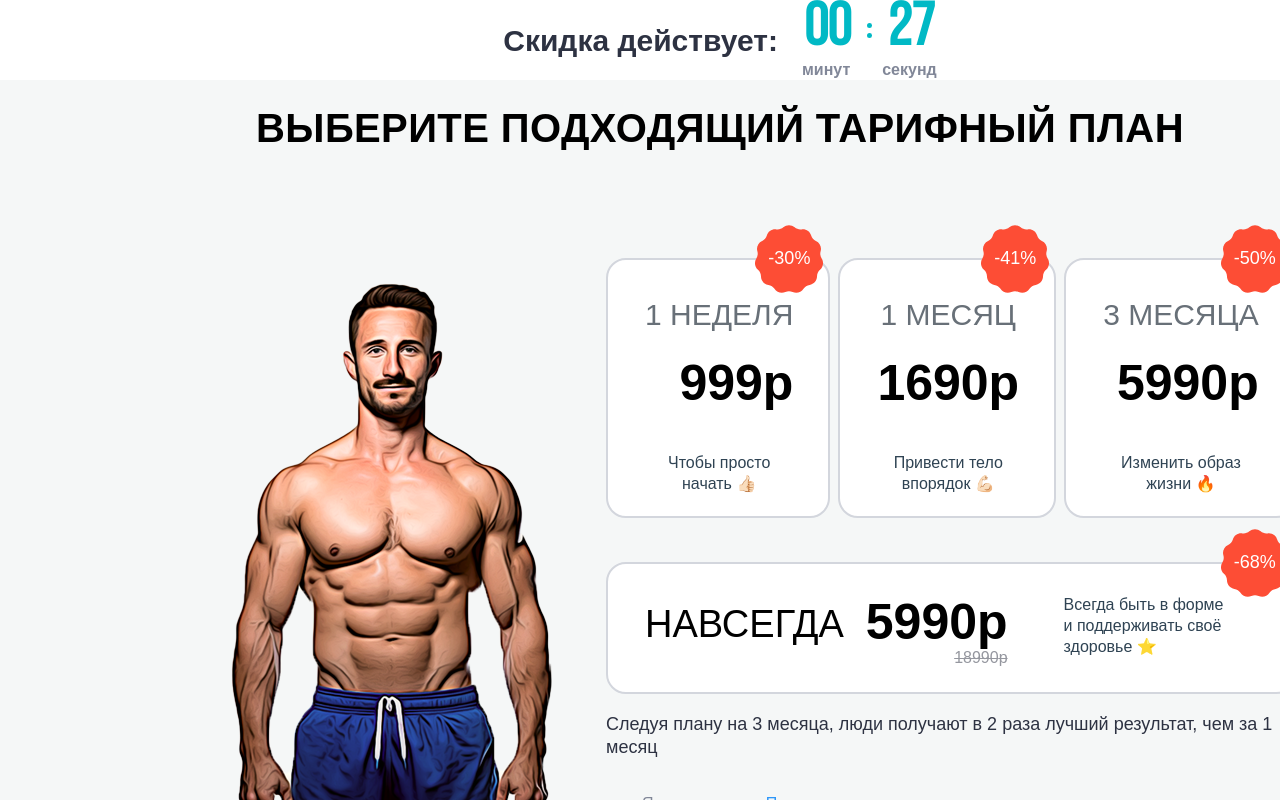
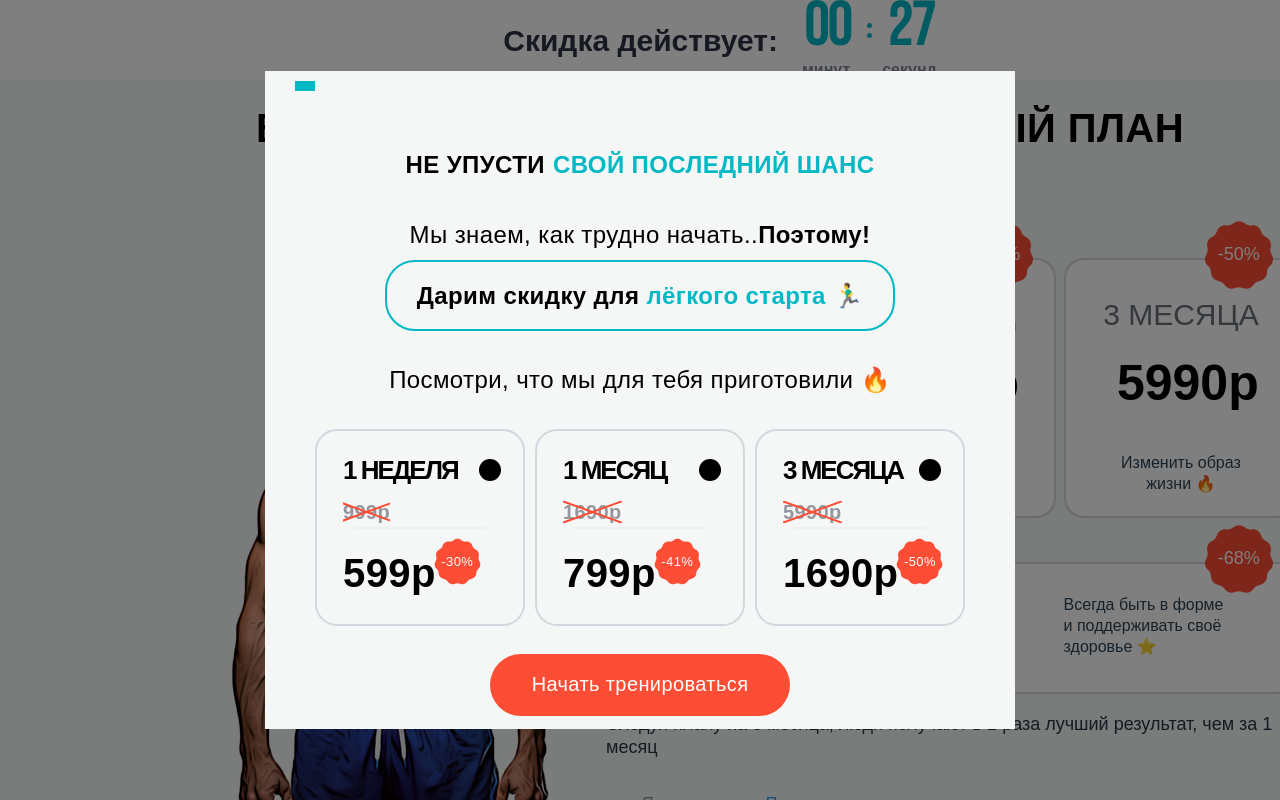
Before and after one commit to LenaRybinskova/sale_timer, a Next.js app: page / in a window 1280 px wide. Shown: the top 800 px of the page. Built offline with nearby package versions, Linux system fonts and the light colour scheme.

Commit message:
fix layout

```diff
--- a/public/assets/icons/SaleLabelSVG.tsx
+++ b/public/assets/icons/SaleLabelSVG.tsx
@@ -1,7 +1,7 @@
 import {Ref, SVGProps, forwardRef, memo} from 'react';
 
 const SaleLabelSVG = (props: SVGProps<SVGSVGElement>, ref: Ref<SVGSVGElement>) => (
-    <svg width="70" height="70" viewBox="0 0 66 65" fill="none" xmlns="http://www.w3.org/2000/svg">
+    <svg width="70" height="70" viewBox="0 0 66 65" fill="none" xmlns="http://www.w3.org/2000/svg" {...props}>
         <path d="M27.6432 2.66458C30.7139 -0.00930882 35.2861 -0.00930858 38.3568 2.66458C40.1516 4.22742 42.5393 4.92854 44.8941 4.58412C48.923 3.99484 52.7694 6.46677 53.907 10.3763C54.5719 12.6614 56.2016 14.5421 58.3688 15.5255C62.0766 17.2079 63.976 21.367 62.8194 25.2709C62.1433 27.5527 62.4975 30.016 63.789 32.0149C65.9987 35.4349 65.348 39.9606 62.2643 42.6195C60.4619 44.1735 59.4281 46.4372 59.4339 48.8171C59.4439 52.8888 56.4497 56.3442 52.418 56.9139C50.0616 57.2468 47.9681 58.5923 46.6863 60.5974C44.4933 64.0281 40.1063 65.3163 36.4067 63.6158C34.2443 62.6219 31.7557 62.6219 29.5933 63.6158C25.8937 65.3163 21.5067 64.0281 19.3137 60.5974C18.0319 58.5923 15.9384 57.2468 13.582 56.9139C9.55031 56.3442 6.55615 52.8888 6.56606 48.8171C6.57186 46.4372 5.53806 44.1735 3.7357 42.6195C0.652027 39.9606 0.00133204 35.4349 2.211 32.0149C3.50251 30.016 3.85668 27.5527 3.18064 25.2709C2.02399 21.367 3.92336 17.2079 7.63123 15.5255C9.79841 14.5421 11.4281 12.6614 12.093 10.3763C13.2306 6.46677 17.077 3.99484 21.1059 4.58412C23.4607 4.92854 25.8484 4.22742 27.6432 2.66458Z" fill="#FD4D35"/>
     </svg>
 
--- a/src/app/globals.css
+++ b/src/app/globals.css
@@ -69,7 +69,9 @@
     --color-text-third:#687078;
     --color-text-muted:#95979f;
     --color-text-price:#2f4353;
-    --color-text-privacy:#2d97f9;;
+    --color-text-privacy:#2d97f9;
+    --color-br:#e7eaf1;;
+
 
     --color-border: #d3d6dd;
 
@@ -98,6 +100,7 @@
     --color-opacity:var(--color-opacity);
 
     --color-border:var(--color-border);
+    --color-br:var( --color-br);
 
     --font-family-first: var(--font-first);
     --font-family-second: var(--font-second);
--- a/src/app/page.tsx
+++ b/src/app/page.tsx
@@ -23,7 +23,7 @@ console.log("Home данные слайсов:",MonthlyTariffs )
         <>
             <Main/>
 
-            <Portal isOpen={isOpenModal} onClose={() => setIsOpenModal(false)} backdropClass="bg-black/50">
+            <Portal isOpen={true} onClose={() => setIsOpenModal(false)} backdropClass="bg-black/50">
                 <Popup items={MonthlyTariffs}/>
             </Portal>
         </>
--- a/src/common/components/Item.tsx
+++ b/src/common/components/Item.tsx
@@ -61,9 +61,9 @@ export default function Item({
 
             <span className={`color-text-price block  w-full font-medium text-base leading-[130%] text-text-price ${variant === 'horizontally' ? 'text-left' : 'text-center'}`}>{text}</span>
 
-            <div className={'absolute -top-9 right-1 flex items-center justify-center'}>
+            <div className={'absolute top-[-40px] right-[20px] flex items-center justify-center'}>
                 <div className={'relative'}>
-                <SaleLabelSVG className={'w-12 h-12'}/>
+                <SaleLabelSVG className="w-[70px] h-[70x]"/>
                     <div className={'absolute top-1/2 left-1/2 transform -translate-x-1/2 -translate-y-1/2 text-white font-bold text-sm font-medium text-[18px] leading-[130%]'}>
                         -{discountPercentage}%
                     </div>
--- a/src/common/components/ItemDiscount.tsx
+++ b/src/common/components/ItemDiscount.tsx
@@ -4,82 +4,49 @@ import SaleLabelSVG from '../../../public/assets/icons/SaleLabelSVG';
 type Ptops = {
     className?: string
     selected?: boolean;
-
     name?: string
     discountMinPrice?: number
     discountPercentage?: number
     price?: number
     text?: string
-
 }
 
-export default function ItemDiscount({
-                                         className,
-                                         selected = false,
-                                         name,
-                                         discountMinPrice,
-                                         discountPercentage,
-                                         price
-                                     }: Ptops) {
+export default function ItemDiscount({className, selected = false, name, discountMinPrice, discountPercentage, price}: Ptops) {
 
     return (
-        <div className={'flex flex-col items-center w-[210px] h-[197px] justify-start border-[2px] border-border rounded-[22px] pt-[26px] pr-[22px] pb-[20px] pl-[26px] relative before:content-[""] before:absolute before:top-1/2 before:left-0 before:right-0 before:w-[134px] before:h-0.5 before:bg-text-muted before:-translate-y-1/2 before:mx-auto'}>
+        <div className={'flex flex-col items-start w-[210px] h-[197px] justify-start border-[2px] border-border rounded-[22px] pt-[26px] pr-[22px] pb-[20px] pl-[26px] gap-[30px]  hover:bg-background-card hover:border-secondary cursor-pointer relative before:content-[""] before:absolute before:top-1/2 before:left-0 before:right-0 before:w-[134px] before:h-px before:bg-br before:-translate-y-1/2 before:mx-auto'}>
 
-<div className={"flex flex-col w-full justify-center items-start gap-[18px]"}>
-
+            <div className={'flex flex-col w-full justify-center items-start gap-[18px]'}>
 
                 <div className={'flex items-center justify-between w-full font-normal text-[26px] leading-[100%]'}>
-                <h3 className={'font-family-second font-bold text-2xl leading-none font-family-second'}>
+                    <h3 className={'font-family-second font-bold  text-[26px] leading-[100%] uppercase tracking-[-2px]'}>
                         {name}
                     </h3>
                     <div className="w-[22px] h-[22px] bg-black rounded-full"></div>
-                {/*     <Checkbox/>*/}
-                {/*       <RadioButton checked={selected} onChange={() => {}} />*/}
                 </div>
 
-            {/* цена с зачеркиванием*/}
+                {/* зачеркивание*/}
                 <p className="font-bold text-[20px] leading-[110%] relative inline-block overflow-hidden text-text-muted
               before:content-[''] before:absolute before:top-1/2 before:left-0 before:w-full before:h-0.5 before:bg-primary before:origin-center before:rotate-20 before:scale-x-[1.414] before:-translate-y-1/2
               after:content-[''] after:absolute after:top-1/2 after:left-0 after:w-full after:h-0.5 after:bg-primary after:origin-center after:-rotate-20 after:scale-x-[1.414] after:-translate-y-1/2">
                     {price}р
                 </p>
             </div>
+
             {/*//-------------------------------------*/}
 
             <div className={'flex relative justify-start items-center'}>
-                <p className={'font-bold text-4xl leading-tight '}>{discountMinPrice}р</p>
-                {/*<div className={'absolute -top-9 right-1 flex items-center justify-center'}>
+                <p className={'font-[700] text-[40px] leading-[100%] '}>{discountMinPrice}р</p>
+                <div className={'absolute top-[-15px] right-[-45px] flex items-center justify-center'}>
                     <div className={'relative'}>
-                        <SaleLabelSVG className={'w-12 h-12'}/>
-                        <div className={'absolute top-1/2 left-1/2 transform -translate-x-1/2 -translate-y-1/2 text-white font-bold text-sm font-medium text-[18px] leading-[130%]'}>
-                            -{discountPercentage}%
-                        </div>
-                    </div>
-                </div>*/}
-            </div>
-
-        </div>
-        /*<div className={`w-full flex border-2 border-border rounded-[20px] relative transition-all duration-300 ease-in-out hover:bg-background-card hover:border-secondary cursor-pointer
-         ${selected ? 'bg-background-card border-secondary' : 'bg-foreground-secondary'}
-         ${className} `}>
-
-            <h3 className={`whitespace-nowrap
-                'text-text-third text-center text-[30px] leading-[100%] uppercase font-family-second font-normal '
-            `}>
-                {name}
-            </h3>
-
-
-
-            <div className={'absolute -top-9 right-1 flex items-center justify-center'}>
-                <div className={'relative'}>
-                <SaleLabelSVG className={'w-12 h-12'}/>
-                    <div className={'absolute top-1/2 left-1/2 transform -translate-x-1/2 -translate-y-1/2 text-white font-bold text-sm font-medium text-[18px] leading-[130%]'}>
+                        <SaleLabelSVG className="w-[47px] h-[47px]"/>
+                        <div className={'absolute top-1/2 left-1/2 transform -translate-x-1/2 -translate-y-1/2 text-white font-bold text-sm font-medium text-[13px] leading-[130%]'}>
                             -{discountPercentage}%
                         </div>
                     </div>
                 </div>
+            </div>
 
-        </div>*/
+        </div>
     );
 }
--- a/src/common/components/Popup.tsx
+++ b/src/common/components/Popup.tsx
@@ -1,19 +1,15 @@
 'use client'
-
-
 import {MonthlyTariffType} from '@/store/tariffsSlice';
 import ItemDiscount from '@/common/components/ItemDiscount';
-import {flushAndExit} from 'next/dist/telemetry/flush-and-exit';
 import Button from '@/common/components/Button';
 
 type Props = {
     items: MonthlyTariffType[]
 }
 
-export default function Popup({items}:Props) {
+export default function Popup({items}: Props) {
     return (
-        /*        <div className={'flex flex-col justify-center items-center w-[750px] h-[658px] bg-background-primary px-[37px] py-[37px]'}>*/
-        <div className={"flex flex-col justify-center items-center w-[750px] h-[658px] bg-background-primary px-[37px] pt-[61px] relative before:content-['горящее_предложение'] before:absolute before:top-[15px] before:left-[30px] before:transform before:-translate-y-1/2 before:bg-secondary before:pt-[4px] before:px-[10px] before:pb-[6px] before:text-foreground-secondary font-medium text-base leading-[1.3] tracking-wide"}>
+        <div className={'flex flex-col justify-center items-center w-[750px] h-[658px] bg-background-primary px-[37px] pt-[61px] relative before:content-[\'горящее_предложение\'] before:absolute before:top-[15px] before:left-[30px] before:transform before:-translate-y-1/2 before:bg-secondary before:pt-[4px] before:px-[10px] before:pb-[6px] before:text-foreground-secondary font-medium text-base leading-[1.3] tracking-wide'}>
 
             <h3 className={'font-bold text-2xl leading-relaxed uppercase font-family-third flex gap-2 mb-[35px]'}>
                 <span>Не упусти</span>
@@ -32,17 +28,17 @@ export default function Popup({items}:Props) {
                 </p>
             </div>
 
-            <div className={"flex flex-col justify-center items-center gap-[24px] mb-[28px]"}>
+            <div className={'flex flex-col justify-center items-center gap-[24px] mb-[28px]'}>
                 <h4 className={'font-medium text-[24px] leading-[130%] mb-[10px]'}>
                     <span>Посмотри, что мы для тебя приготовили 🔥</span>
                 </h4>
-                <div className={"flex justify-center items-center gap-[10px]"}>
+                <div className={'flex justify-center items-center gap-[10px]'}>
                     {items.map(item =>
                         <ItemDiscount name={item.type} key={item.id} discountPercentage={item.discountPercentage} discountMinPrice={item.discountMinPrice} price={item.price}/>)}
                 </div>
             </div>
 
-            <Button label={"Начать тренироваться"} className={" font-[500] text-[20px] leading-[100%]"}/>
+            <Button label={'Начать тренироваться'} className={' font-[500] text-[20px] leading-[100%]'}/>
         </div>
     );
 }
```
Lines whose indentation alone changed are shown as unchanged.
